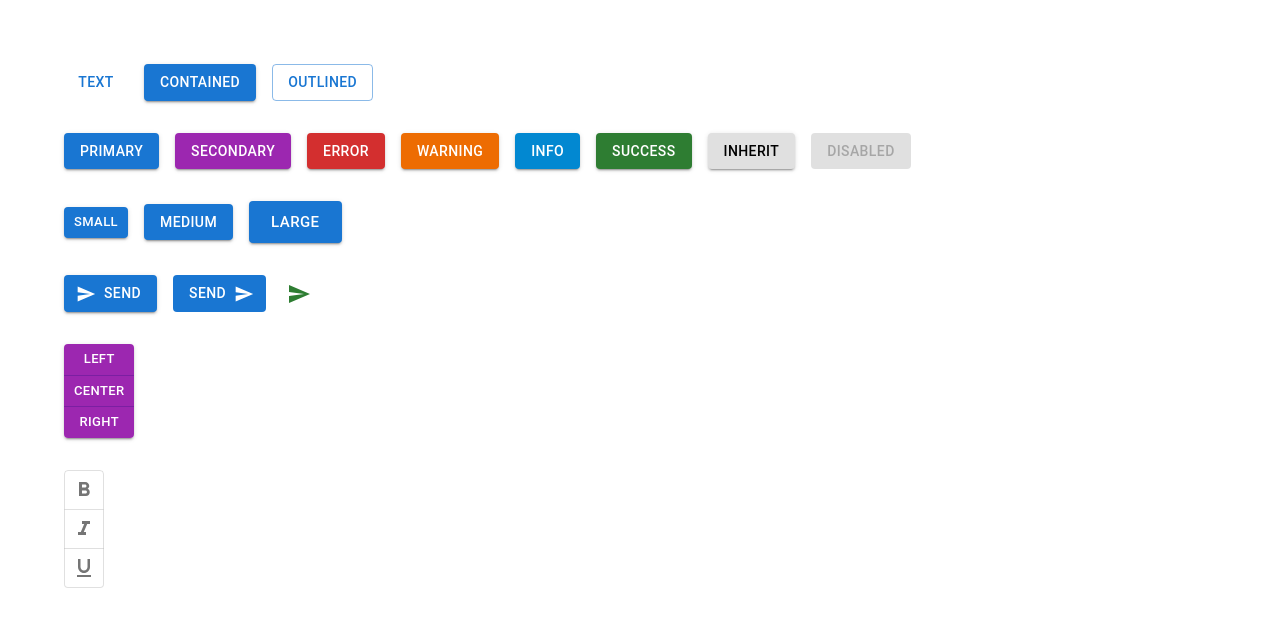
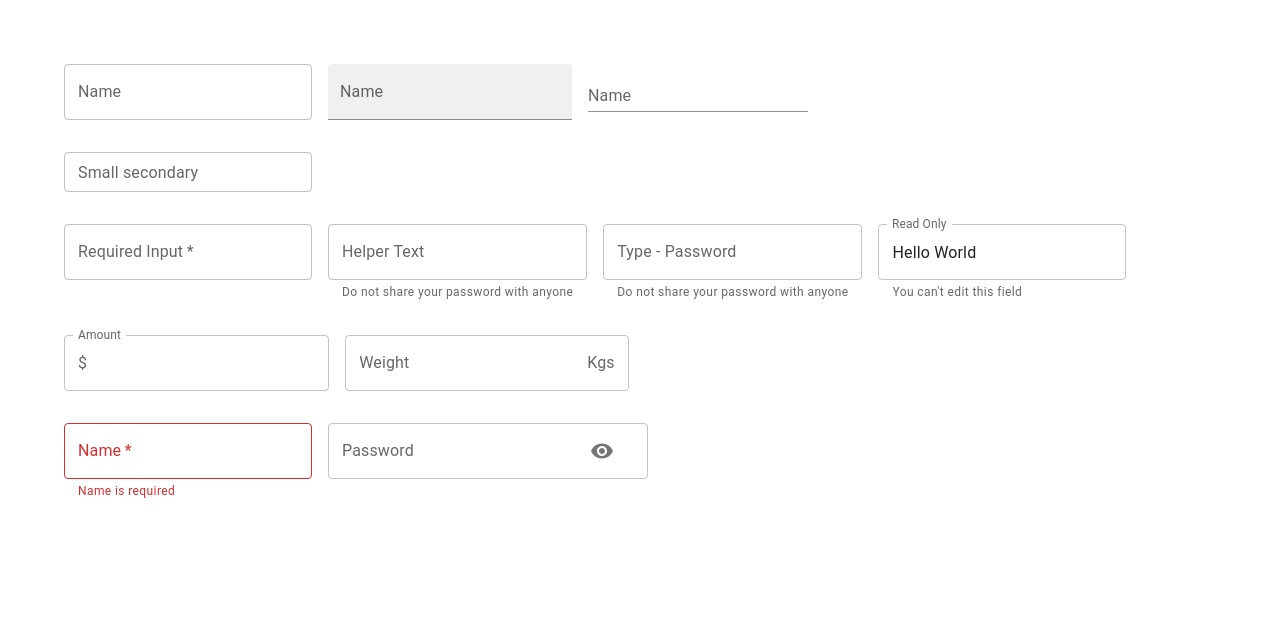
Before and after one commit to justicenyaga/react_mui_demo, a React (Create React App) app: page / in a window 1280 px wide. Shown: the top 626 px of the page. Built offline with nearby package versions, Linux system fonts and the light colour scheme.

Commit message:
TextField

```diff
--- a/src/App.tsx
+++ b/src/App.tsx
@@ -1,12 +1,14 @@
 import "./App.css";
-import MuiButton from "./components/MuiButton";
+// import MuiButton from "./components/MuiButton";
 // import MuiTypography from "./components/MuiTypography";
+import MuiTextField from "./components/MuiTextField";
 
 function App() {
   return (
     <div className="App">
       {/* <MuiTypography /> */}
-      <MuiButton />
+      {/* <MuiButton /> */}
+      <MuiTextField />
     </div>
   );
 }
--- /dev/null
+++ b/src/components/MuiTextField.tsx
@@ -0,0 +1,98 @@
+import { Stack, TextField, InputAdornment, Button } from "@mui/material";
+import VisibilityIcon from "@mui/icons-material/Visibility";
+import VisibilityOffIcon from "@mui/icons-material/VisibilityOff";
+import { useState } from "react";
+
+function MuiTextField() {
+  const [showPassword, setShowPassword] = useState(false);
+  const [value, setValue] = useState("");
+
+  const handleShowPassword = () => {
+    setShowPassword(!showPassword);
+  };
+
+  return (
+    <Stack spacing={4}>
+      <Stack direction="row" spacing={2}>
+        <TextField label="Name" variant="outlined" />
+        <TextField label="Name" variant="filled" />
+        <TextField label="Name" variant="standard" />
+      </Stack>
+
+      <Stack direction="row" spacing={2}>
+        <TextField label="Small secondary" size="small" color="secondary" />
+      </Stack>
+
+      <Stack direction="row" spacing={2}>
+        <TextField label="Required Input" required />
+
+        <TextField
+          label="Helper Text"
+          helperText="Do not share your password with anyone"
+        />
+
+        <TextField
+          label="Type - Password"
+          type="password"
+          helperText="Do not share your password with anyone"
+        />
+
+        <TextField
+          label="Read Only"
+          InputProps={{ readOnly: true }}
+          defaultValue="Hello World"
+          helperText="You can't edit this field"
+        />
+      </Stack>
+
+      <Stack direction="row" spacing={2}>
+        <TextField
+          label="Amount"
+          InputProps={{
+            startAdornment: <InputAdornment position="start">$</InputAdornment>,
+          }}
+        />
+        <TextField
+          label="Weight"
+          InputProps={{
+            endAdornment: <InputAdornment position="end">Kgs</InputAdornment>,
+          }}
+        ></TextField>
+      </Stack>
+
+      <Stack direction="row" spacing={2}>
+        <TextField
+          label="Name"
+          value={value}
+          onChange={(e) => setValue(e.target.value)}
+          required
+          placeholder="Enter your name"
+          error={!value}
+          helperText={!value ? "Name is required" : ""}
+        />
+        <TextField
+          label="Password"
+          type={showPassword ? "text" : "password"}
+          InputProps={{
+            endAdornment: (
+              <InputAdornment position="end">
+                <Button
+                  onClick={handleShowPassword}
+                  variant="text"
+                  color="inherit"
+                  size="small"
+                  disableElevation
+                  disableRipple
+                >
+                  {showPassword ? <VisibilityOffIcon /> : <VisibilityIcon />}
+                </Button>
+              </InputAdornment>
+            ),
+          }}
+        />
+      </Stack>
+    </Stack>
+  );
+}
+
+export default MuiTextField;
```
